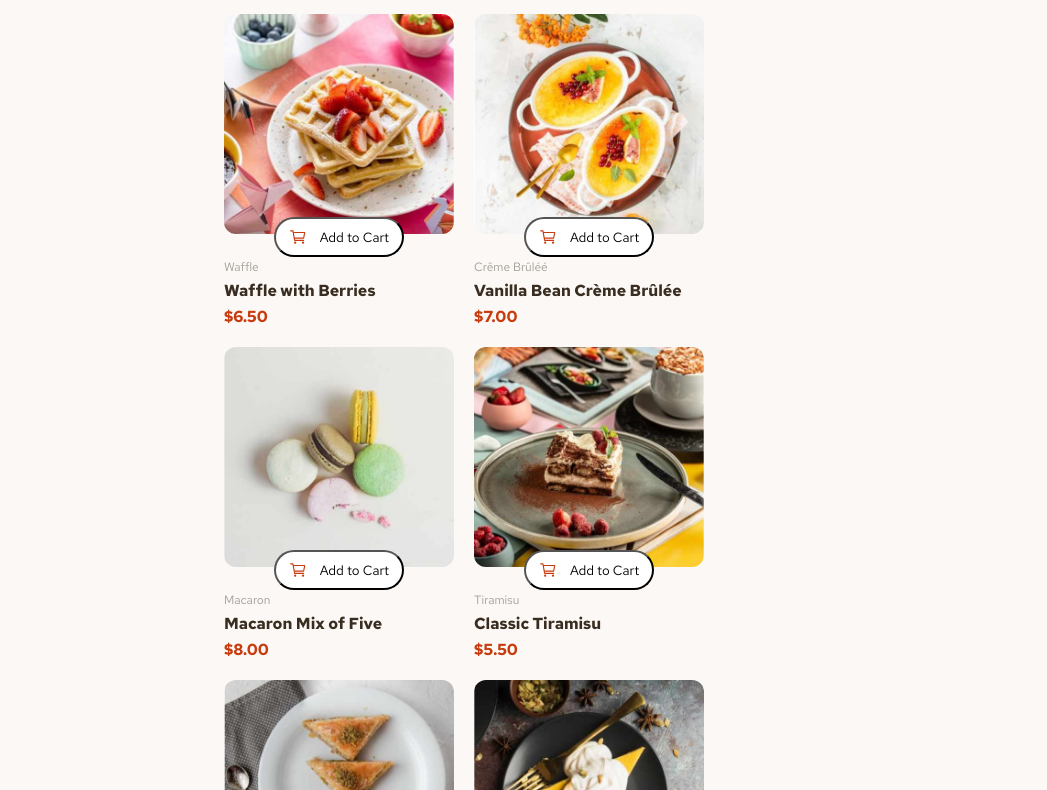
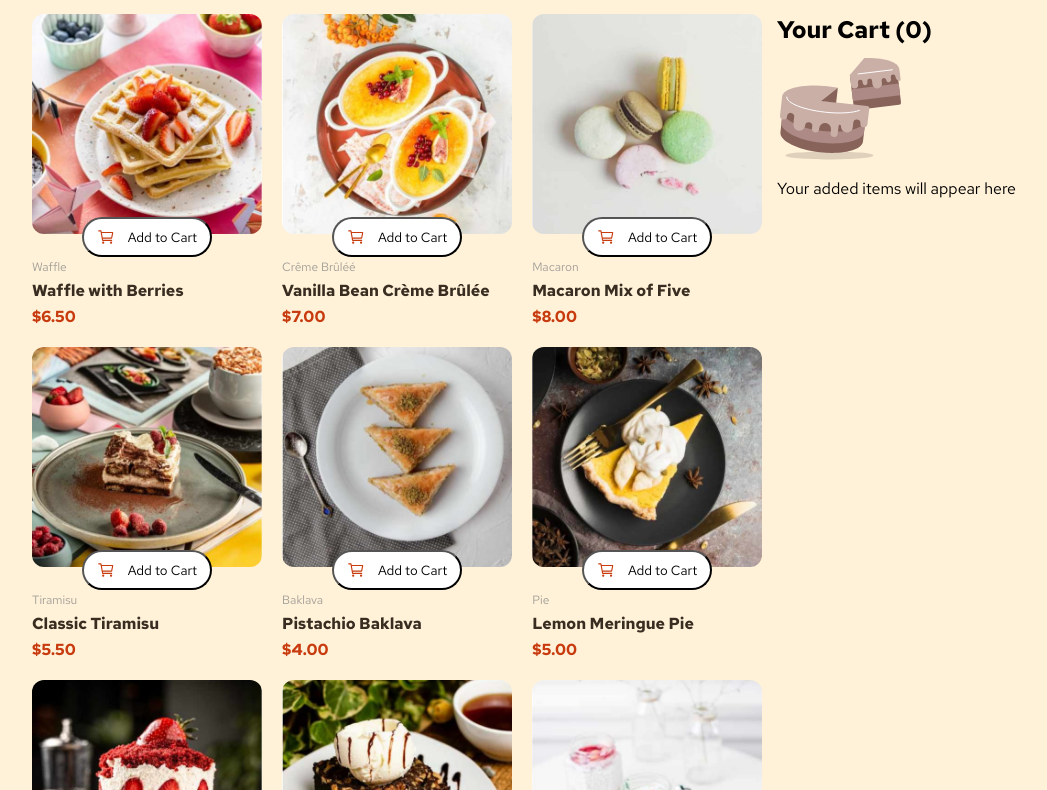
Before and after one commit to williangabriell/product-list-with-cart-main, a plain HTML site: page index.html in a window 1280 px wide. Shown: the part 99-889 px from the top of the page, without its empty margins (116-1163 px from the left). Drawn offline with nearby package versions, Linux system fonts and the light colour scheme.

Commit message:
atualizacao cart

```diff
--- a/index.html
+++ b/index.html
@@ -19,14 +19,15 @@
   </head>
   <body>
 
-    <!-- <div class="cart">
-      <h2>Your Cart (0)</h2>
-      <img src="assets/images/illustration-empty-cart.svg" alt="Cake icon" />
-      <p>Your added items will appear here</p>
-    </div> -->
+
 
     <div class="container">
       <h1>Desserts</h1>
+      <div class="cart">
+        <h2>Your Cart (0)</h2>
+        <img src="assets/images/illustration-empty-cart.svg" alt="Cake icon" />
+        <p>Your added items will appear here</p>
+      </div>
       <div class="menu-items">
         <div class="item">
             <div class="select-item">
--- a/style.css
+++ b/style.css
@@ -25,11 +25,11 @@
      --button-color-secondary: #952c0c;
 
      /* Cor de fundo */
-     --background-color: #fcf8f5;
+     --background-color: #fff2d9;
  }
 
  .container {
-     max-width: 50%;
+     max-width: 80%;
      margin: 20px auto;
      padding: 20px;
  }
@@ -39,7 +39,11 @@
      flex-direction: column;
      gap: 5px;
      position: relative;
+ }
 
+ .cart {
+
+    float: right;
  }
 
  .container h1 {
```
